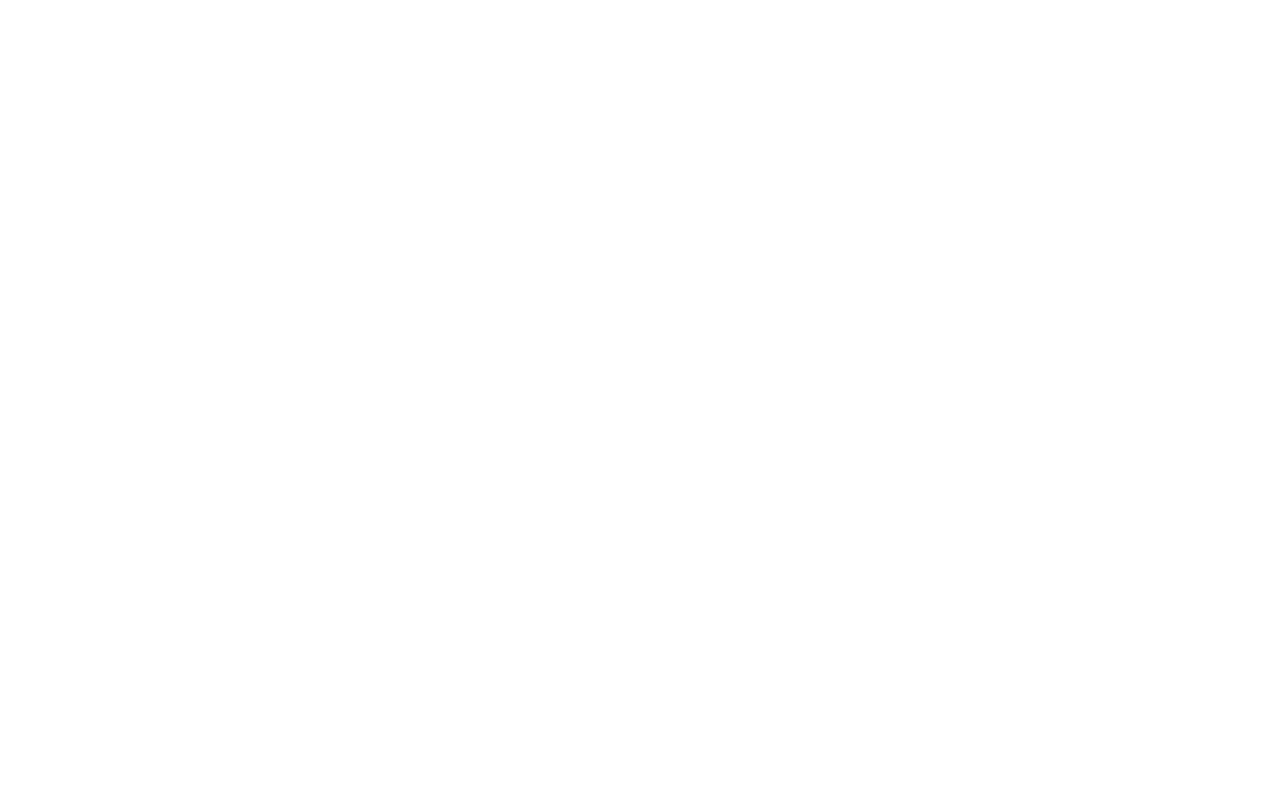
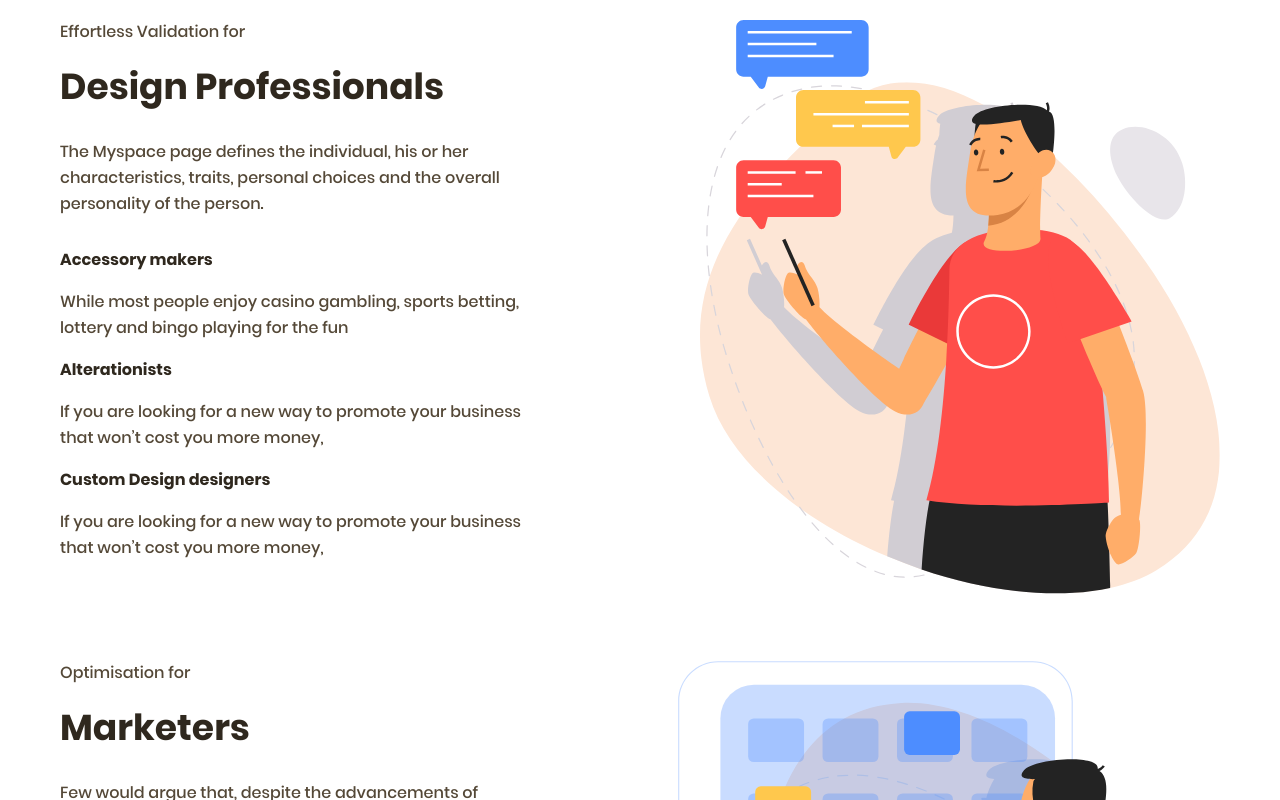
Before and after one commit to MorgunovKirill/productly, a Vue app: page / in a window 1280 px wide. Shown: the part 1420-2220 px from the top of the page. Before the commit the page ends 1300 px from the top, so only its background shows below. Built offline with nearby package versions, Linux system fonts and the light colour scheme.

Commit message:
finished feature component

```diff
--- a/src/App.vue
+++ b/src/App.vue
@@ -3,6 +3,8 @@
     <HeaderComponent />
     <Intro />
     <Tools />
+    <Feature :options="designFeature" />
+    <Feature :options="marketersFeature" />
   </div>
 </template>
 
@@ -10,10 +12,41 @@
 import HeaderComponent from "@/components/Header";
 import Intro from "@/components/Intro";
 import Tools from "@/components/Tools";
+import Feature from "@/components/Feature";
+import designImage from "./assets/img/design-proffesionals.svg";
+// import productManagersImage from "./assets/img/product-managers.svg";
+import marketersImage from "./assets/img/marketers.svg";
 
 export default {
   name: 'App',
+  data() {
+    return {
+      designFeature: {
+        advantage: 'Effortless Validation for',
+        title: 'Design Professionals',
+        description: 'The Myspace page defines the individual, his or her characteristics, traits, personal choices and the overall personality of the person.',
+        img: designImage,
+        list: [
+          {heading: 'Accessory makers', text: 'While most people enjoy casino gambling, sports betting, lottery and bingo playing for the fun'},
+          {heading: 'Alterationists', text: 'If you are looking for a new way to promote your business that won’t cost you more money,'},
+          {heading: 'Custom Design designers', text: 'If you are looking for a new way to promote your business that won’t cost you more money, '},
+        ]
+      },
+      marketersFeature: {
+        advantage: 'Optimisation for',
+        title: 'Marketers',
+        img: marketersImage,
+        description: 'Few would argue that, despite the advancements of feminism over the past three decades, women still face a double standard when it comes to their behavior.',
+        list: [
+          {heading: 'Accessory makers', text: 'While most people enjoy casino gambling, sports betting, lottery and bingo playing for the fun'},
+          {heading: 'Alterationists', text: 'If you are looking for a new way to promote your business that won’t cost you more money,'},
+          {heading: 'Custom Design designers', text: 'If you are looking for a new way to promote your business that won’t cost you more money'},
+        ]
+      },
+    };
+  },
   components: {
+    Feature,
     Tools,
     Intro,
     HeaderComponent,
--- /dev/null
+++ b/src/components/Feature.vue
@@ -0,0 +1,108 @@
+<template>
+  <div class="feature">
+    <div class="container">
+      <div class="feature__info">
+        <p class="feature__advantage">{{ options.advantage }}</p>
+        <h2 class="feature__title">{{ options.title }}</h2>
+        <p class="feature__description">{{ options.description }}</p>
+        <ul class="feature__list" v-if="options.list">
+          <li class="feature__item" v-for="(item, index) in options.list" :key="index">
+            <h3 class="feature__heading">{{ item.heading }}</h3>
+            <p class="feature__text">{{ item.text }}</p>
+          </li>
+        </ul>
+      </div>
+      <div class="feature__img">
+        <img :src="options.img" alt="feature img">
+      </div>
+    </div>
+  </div>
+</template>
+
+<script>
+export default {
+  name: 'FeatureComponent',
+  props: ['options'],
+  mounted() {
+    console.log(this.options)
+  }
+}
+</script>
+
+<style lang="scss" scoped>
+@import "../assets/sass/vars";
+
+.feature {
+  padding: 0;
+  margin-bottom: 100px;
+
+  .container {
+    position: relative;
+  }
+
+  &__info {
+    max-width: 486px;
+  }
+
+  &__advantage {
+    font-family: $primary-font;
+    font-style: normal;
+    font-weight: 500;
+    font-size: 16px;
+    line-height: 24px;
+    color: $color-dark-3;
+  }
+
+  &__title {
+    font-family: $primary-font;
+    font-style: normal;
+    font-weight: 700;
+    font-size: 36px;
+    line-height: 54px;
+    max-width: 385px;
+    margin: 0 0 25px 0;
+    color: $color-dark-base;
+  }
+
+  &__description {
+    font-family: $primary-font;
+    font-style: normal;
+    font-weight: 500;
+    font-size: 16px;
+    line-height: 26px;
+    color: $color-dark-3;
+    margin: 0 0 30px 0;
+  }
+
+  &__list {
+    margin: 0;
+    padding: 0;
+    list-style: none;
+  }
+
+  &__heading {
+    font-family: $primary-font;
+    font-style: normal;
+    font-weight: 700;
+    font-size: 16px;
+    line-height: 26px;
+    color: $color-dark-base;
+    margin: 0 0 12px 0;
+  }
+
+  &__item {
+    font-family: $primary-font;
+    font-style: normal;
+    font-weight: 500;
+    font-size: 16px;
+    line-height: 26px;
+    color: $color-dark-3;
+  }
+
+  &__img {
+    position: absolute;
+    top: 0;
+    right: 0;
+  }
+}
+</style>
--- a/src/components/Tools.vue
+++ b/src/components/Tools.vue
@@ -40,6 +40,7 @@
 
 .tools {
   padding: 0 0 90px 0;
+  margin-bottom: 140px;
   background-image: url("../assets/img/Bg.svg");
   background-position: 0 100%;
   background-size: contain;
```
Also changed, not shown: src/assets/img/marketers.svg (added).
